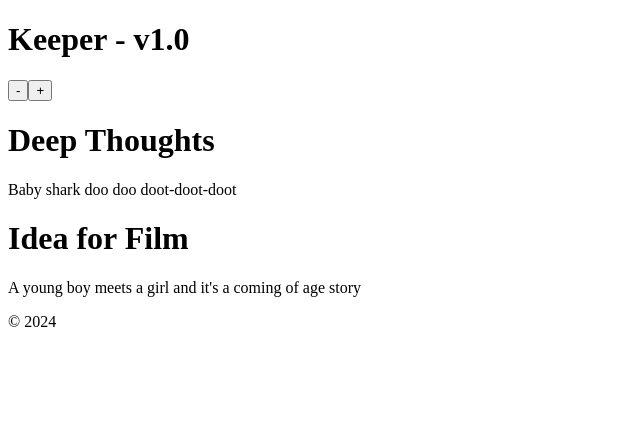
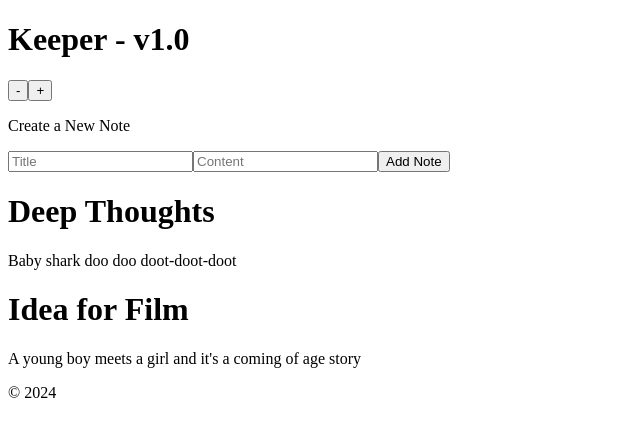
Before and after one commit to beandrake/keeper-app, a React app: page / in a window 1280 px wide. Shown: the top 436 px of the page, without its empty margins (0-640 px from the left). Built offline with nearby package versions, Linux system fonts and the light colour scheme; the HTML template or start-up script is replaced by a standard one.

Commit message:
Added InputNote to enable the dynamic addition of new notes.

```diff
--- a/public/styles.css
+++ b/public/styles.css
@@ -55,6 +55,13 @@ footer {
 footer p {
   color: #ccc;
 }
+
+
+.noteInput {
+  padding:10px;
+}
+
+
 .note {
   border-radius: 7px;
   box-shadow: 0 2px 5px #ccc;
--- a/src/components/App.jsx
+++ b/src/components/App.jsx
@@ -2,9 +2,40 @@ import React from 'react';
 import Header from './Header';
 import Footer from './Footer';
 import Note from './Note';
-import noteList from '../notes';
+import NoteInput from './NoteInput';
+import defaultNoteList from '../notes';
 
-function createNote(note) {
+
+function App() {
+
+	// model-ish
+	const nextNoteListIndexRef = React.useRef(100);
+	const [noteList, setNoteList] = React.useState(defaultNoteList);
+
+	function addNote(title, content) {
+
+		const newNote = {
+			id: nextNoteListIndexRef.current,				// to do: generate unique ids in a real way
+			title: title,
+			content: content,
+		};
+
+		nextNoteListIndexRef.current+=1;
+
+		setNoteList(
+			[ ...noteList,	newNote ]
+		);
+	}
+
+	function removeNote(id) {
+		setNoteList(
+			noteList.filter( note => note.id !== id)
+		);
+	}
+
+
+	// view-ish
+	function displayNote(note) {
 		return (
 			<Note
 				key={note.id}
@@ -14,12 +45,11 @@ function createNote(note) {
 		);
 	}
 
-
-function App() {
 	return (
 		<div>
 			<Header />
-			{noteList.map(createNote)}
+			<NoteInput addNote={addNote} />
+			{noteList.map(displayNote)}
 			<Footer />
 		</div>
 	);
--- /dev/null
+++ b/src/components/NoteInput.jsx
@@ -0,0 +1,39 @@
+import React from 'react';
+
+function NoteInput(props) {
+
+	const titlePlaceholder = "Title";
+	const contentPlaceholder = "Content";
+
+	// refs are state for things that shouldn't trigger re-renders
+	const titleRef = React.useRef("");
+	const contentRef = React.useRef("");
+
+
+	function AddNote() {
+		// these current objects contain the whole tag and then some
+		const title = titleRef.current.value;
+		const content = contentRef.current.value;
+
+		props.addNote(title, content);
+	}
+
+	return (
+		<div className="noteInput">
+			<p>Create a New Note</p>
+			<input
+				type="text"
+				ref={titleRef}
+				placeholder={titlePlaceholder}
+			/>
+			<input
+				type="text"
+				ref={contentRef}
+				placeholder={contentPlaceholder}
+			/>
+			<button onMouseDown={AddNote}>Add Note</button>
+		</div>
+	);
+}
+
+export default NoteInput;
```
Lines whose indentation alone changed are shown as unchanged.
